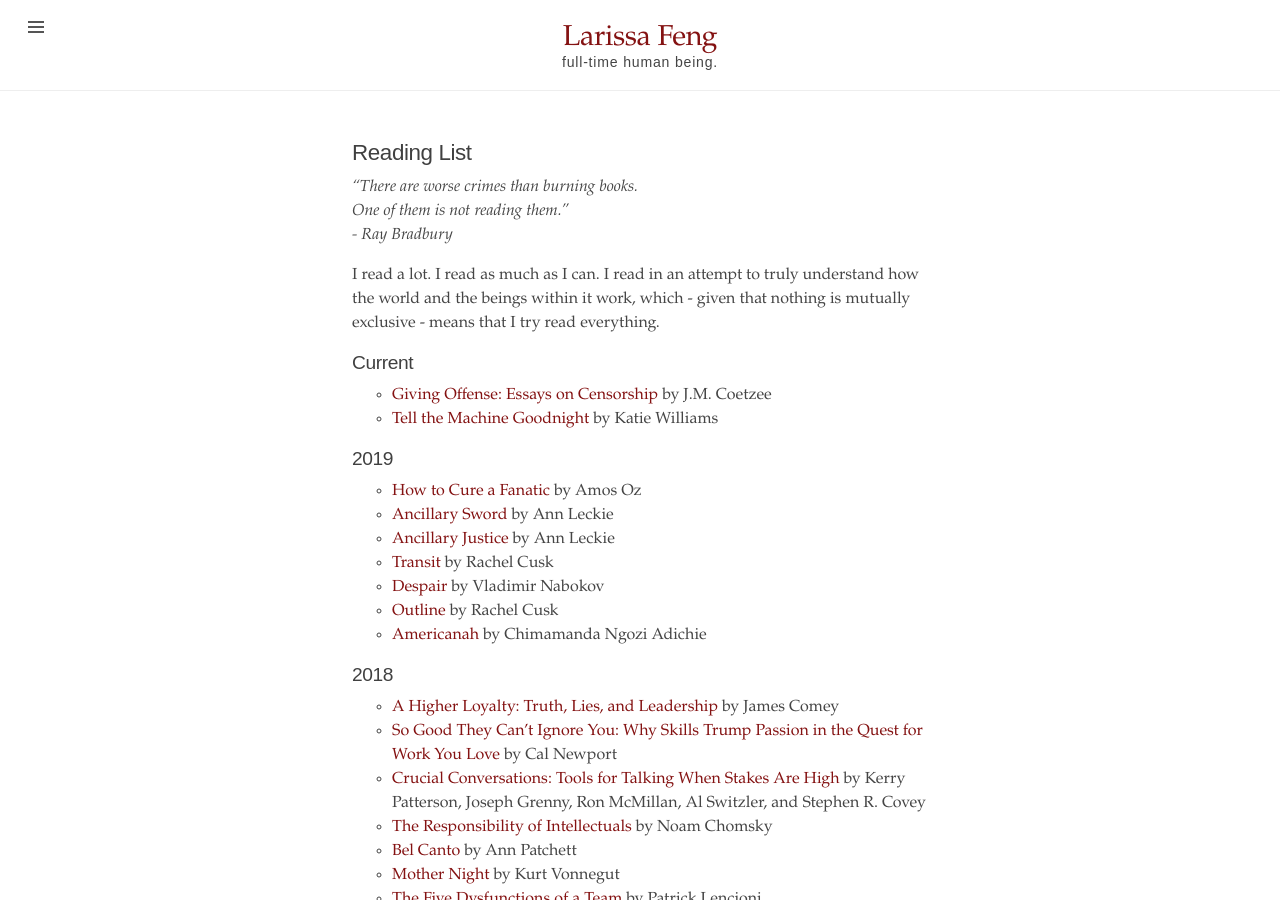
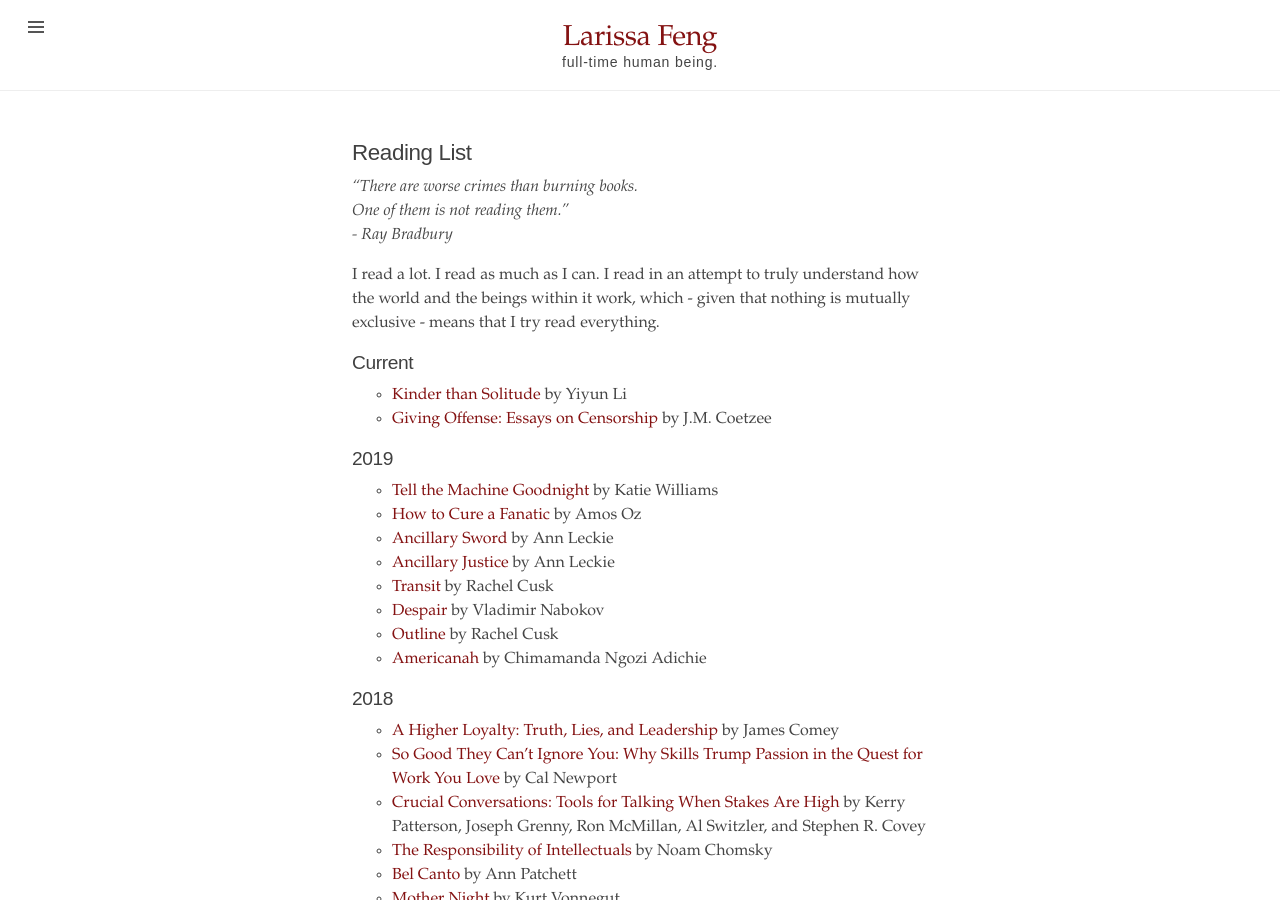
Before and after one commit to mondayrain/mondayrain.github.io, a Jekyll site: the page built from reading_list.md, in a window 1280 px wide and 900 px high. Built offline with Jekyll 4.4.1, drawn with Linux system fonts in a browser that asks for light colours.

Commit message:
Update reading_list.md

```diff
--- a/reading_list.md
+++ b/reading_list.md
@@ -10,10 +10,11 @@ title: Reading List
 I read a lot. I read as much as I can. I read in an attempt to truly understand how the world and the beings within it work, which - given that nothing is mutually exclusive - means that I try read everything.
 
 ## Current
+- [Kinder than Solitude](https://www.goodreads.com/book/show/18077906-kinder-than-solitude) by Yiyun Li
 - [Giving Offense: Essays on Censorship](https://www.goodreads.com/book/show/75401.Giving_Offense) by J.M. Coetzee
-- [Tell the Machine Goodnight](https://www.goodreads.com/book/show/36435424-tell-the-machine-goodnight) by Katie Williams
 
 ## 2019
+- [Tell the Machine Goodnight](https://www.goodreads.com/book/show/36435424-tell-the-machine-goodnight) by Katie Williams
 - [How to Cure a Fanatic](https://www.goodreads.com/book/show/65260.How_to_Cure_a_Fanatic) by Amos Oz
 - [Ancillary Sword](https://www.goodreads.com/book/show/20706284-ancillary-sword) by Ann Leckie
 - [Ancillary Justice](https://www.goodreads.com/book/show/17333324-ancillary-justice) by Ann Leckie
```
